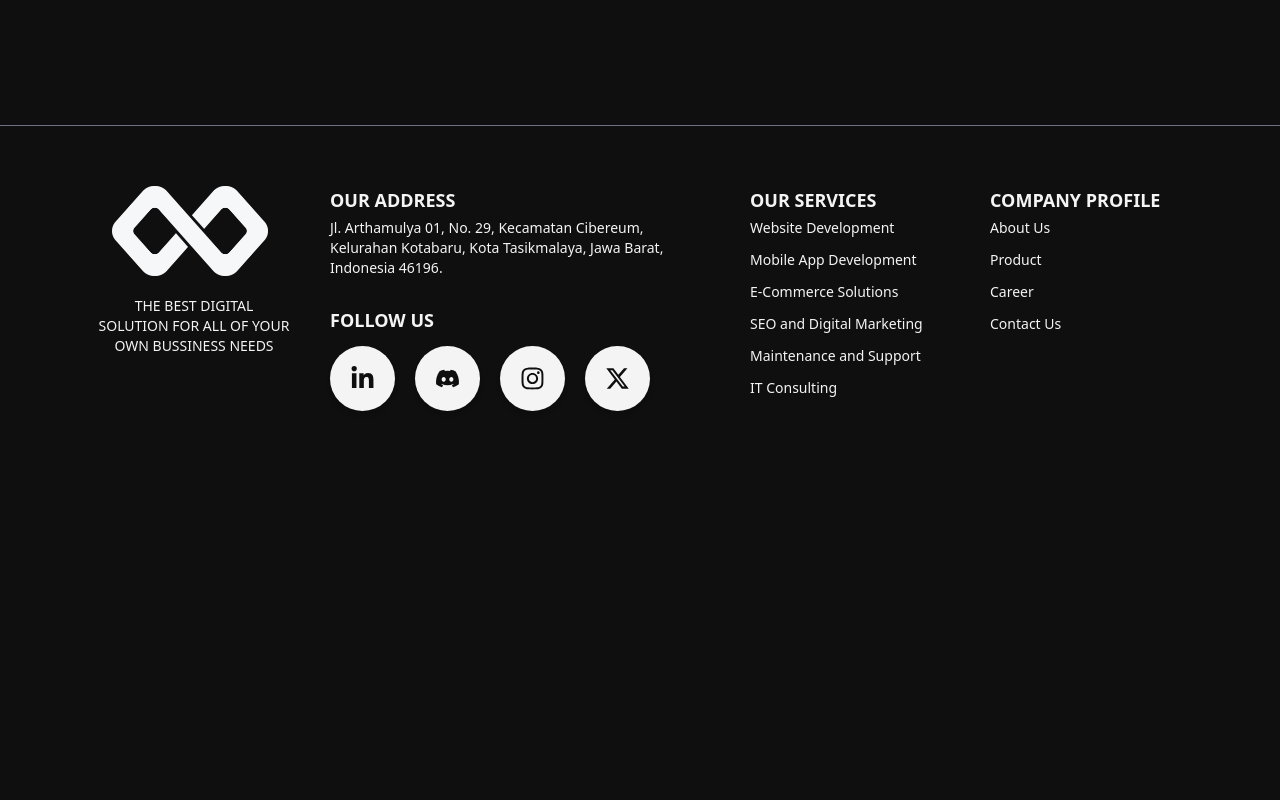
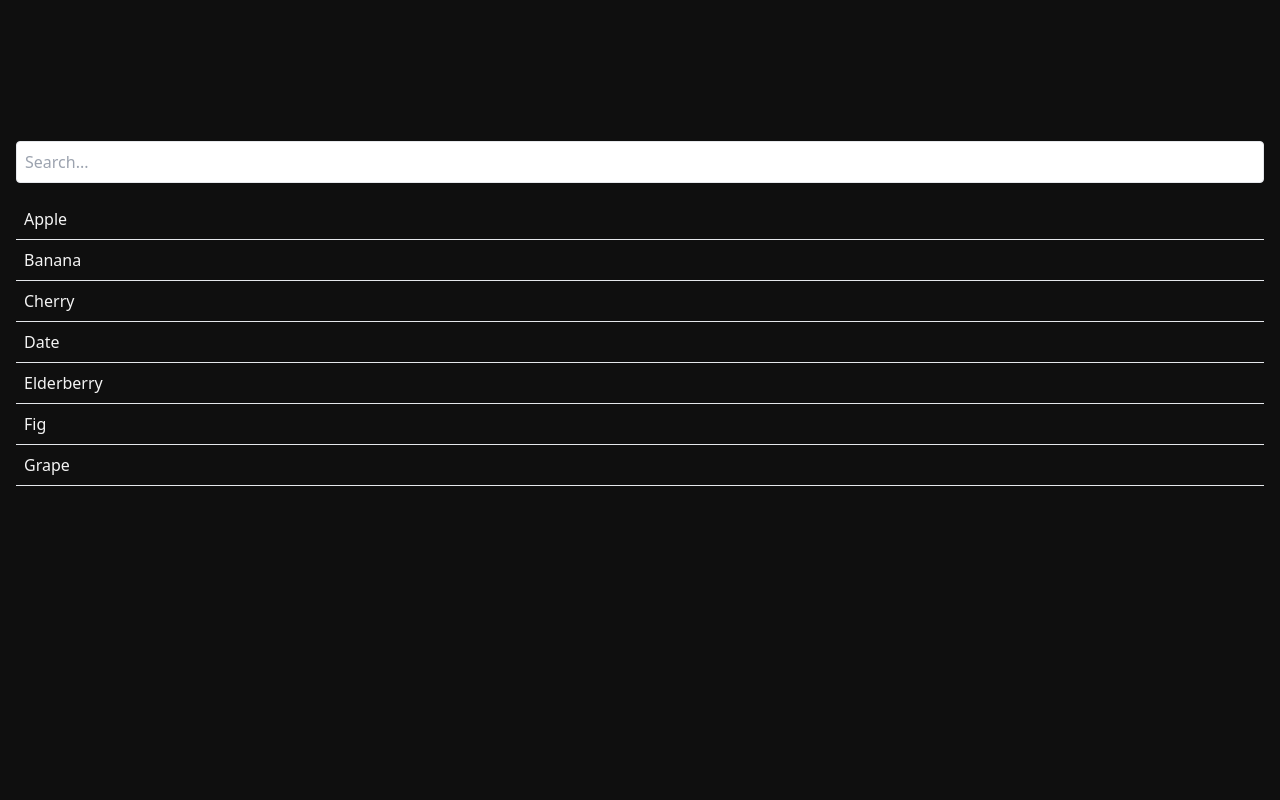
Before and after one commit to Kenzyyy29/new-codevora, a Next.js app: page /career in a window 1280 px wide. Shown: the part 740-1540 px from the top of the page. Before the commit the page ends 1217 px from the top, so only its background shows below. Built offline with nearby package versions, Linux system fonts and the light colour scheme.

Commit message:
update:contact

```diff
--- /dev/null
+++ b/app/career/JobSearch.jsx
@@ -0,0 +1,69 @@
+"use client"
+
+// components/SearchBox.jsx
+import {useState} from "react";
+
+const items = [
+ {name: "Apple", description: "A sweet red fruit."},
+ {name: "Banana", description: "A long yellow fruit."},
+ {name: "Cherry", description: "A small red fruit."},
+ {name: "Date", description: "A sweet brown fruit."},
+ {name: "Elderberry", description: "A small dark purple fruit."},
+ {name: "Fig", description: "A sweet fruit with a unique texture."},
+ {name: "Grape", description: "A small round fruit, can be red or green."},
+];
+
+const SearchBox = () => {
+ const [searchTerm, setSearchTerm] = useState("");
+ const [visibleItem, setVisibleItem] = useState(null);
+
+ const filteredItems = items.filter((item) =>
+  item.name.toLowerCase().includes(searchTerm.toLowerCase())
+ );
+
+ const handleItemClick = (item) => {
+  // Toggle visibility of the selected item
+  if (visibleItem && visibleItem.name === item.name) {
+   setVisibleItem(null); // Hide if already visible
+  } else {
+   setVisibleItem(item); // Show the clicked item
+  }
+ };
+
+ return (
+  <section className="min-h-screen">
+   <div className="p-4">
+    <input
+     type="text"
+     placeholder="Search..."
+     className="border p-2 rounded w-full"
+     value={searchTerm}
+     onChange={(e) => setSearchTerm(e.target.value)}
+    />
+    <div className="mt-4">
+     {filteredItems.length > 0 ? (
+      filteredItems.map((item, index) => (
+       <div key={index}>
+        <div
+         className="p-2 border-b cursor-pointer hover:bg-gray-200"
+         onClick={() => handleItemClick(item)}>
+         {item.name}
+        </div>
+        {visibleItem && visibleItem.name === item.name && (
+         <div className="mt-2 p-4 border rounded bg-gray-100">
+          <h2 className="text-lg font-bold">{visibleItem.name}</h2>
+          <p>{visibleItem.description}</p>
+         </div>
+        )}
+       </div>
+      ))
+     ) : (
+      <div className="p-2">No items found</div>
+     )}
+    </div>
+   </div>
+  </section>
+ );
+};
+
+export default SearchBox;
--- a/app/career/page.jsx
+++ b/app/career/page.jsx
@@ -1,4 +1,5 @@
 import SearchBox from "@/components/SearchBox";
+import JobSearch from "./JobSearch";
 
 const Career = () => {
  return (
@@ -6,9 +7,9 @@ const Career = () => {
    <section className="min-h-screen py-10 px-10 flex flex-col gap-5">
     <div className="container mx-auto">
      <h1>Are you Ready to Grow Up with us?</h1>
-     <SearchBox/>
     </div>
    </section>
+   <JobSearch />
   </div>
  );
 };
```
